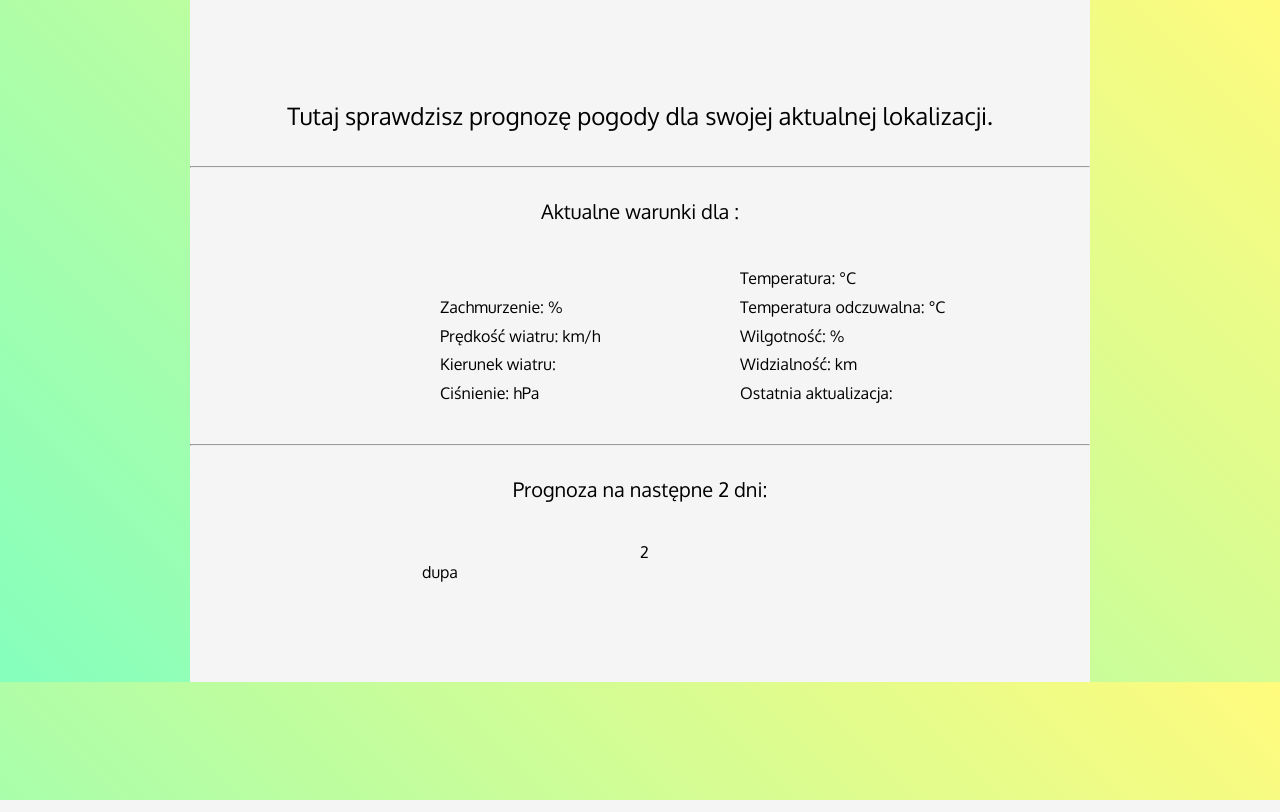
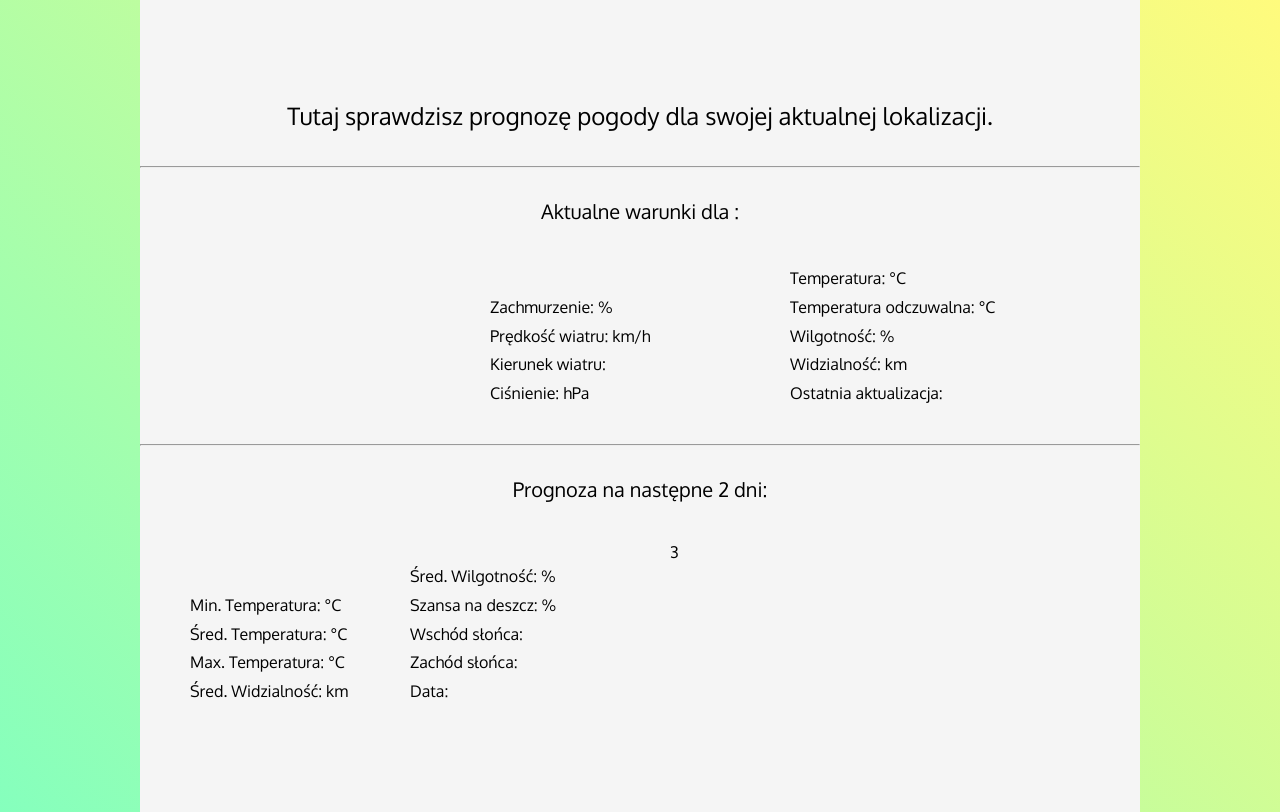
Before and after one commit to majcher01/nyc, a PHP site: page / in a window 1280 px wide. Run offline with PHP 8.4, Linux system fonts and the light colour scheme.

Commit message:
koniec fday1

```diff
--- a/dodatkowe/pogoda/css/main.css
+++ b/dodatkowe/pogoda/css/main.css
@@ -14,7 +14,7 @@ background-image: linear-gradient(45deg, #85FFBD 0%, #FFFB7D 100%);
 
 .bckg{
     background-color: whitesmoke;
-    width: 900px;
+    width: 1000px;
     padding-top: 50px;
     padding-bottom: 100px;
 }
--- a/dodatkowe/pogoda/index.html
+++ b/dodatkowe/pogoda/index.html
@@ -59,12 +59,35 @@
             </div>
             <div style="padding-left: 50px; padding-right:50px;">
 
-                <span style="float: left; width:400px;">
+                <span style="float: left; width:420px; padding-right: 30px;">
                     <p id="f1ico" style="text-align: center; margin-bottom: 0px; margin-top: 0px;"></p>
                     <br>
-                    <p style="text-align: center; margin-bottom: 0px; margin-top: 0px;">dupa</p>
+                    <p style="text-align: center; margin-bottom: 0px; margin-top: 0px; width: 420px; height: 150px; line-height: 1.8;;">
+                        <span style="float: left; width: 200px; text-align: left; padding-right: 10px;">
+                            <span id="f1hd"></span>
+                            <br>
+                            Min. Temperatura: <span id="f1mintemp"></span> °C
+                            <br>
+                            Śred. Temperatura: <span id="f1avgtemp"></span> °C
+                            <br>
+                            Max. Temperatura: <span id="f1maxtemp"></span> °C
+                            <br>
+                            Śred. Widzialność: <span id="f1avgvis"></span> km
+                        </span>
+                        <span style="float: right; width: 200px; text-align: left; padding-left: 10px;">
+                            Śred. Wilgotność: <span id="f1avghm"></span> %
+                            <br>
+                            Szansa na deszcz: <span id="f1rain"></span> %
+                            <br>
+                            Wschód słońca: <span id="f1sunrise"></span>
+                            <br>
+                            Zachód słońca: <span id="f1sunset"></span>
+                            <br>
+                            Data: <span id="f1date"></span>
+                        </span>
+                    </p>
                 </span>
-                <span style="float: right; width:400px;">2</span>
+                <span style="float: right; width:420px; padding-left: 30px;">3</span>
 
             </div>
 
--- a/dodatkowe/pogoda/js/main.js
+++ b/dodatkowe/pogoda/js/main.js
@@ -42,6 +42,20 @@ let chmurki = cloudval;
 
 //forecast1
 let iconf1 = pogoda.forecast.forecastday[1].day.condition.icon;
+let f1hd = (pogoda.forecast.forecastday[1].day.condition.text).replace(/"/g,' ');
+let f1mintemp = pogoda.forecast.forecastday[1].day.mintemp_c;
+let f1maxtemp = pogoda.forecast.forecastday[1].day.maxtemp_c;
+let f1avgtemp = pogoda.forecast.forecastday[1].day.avgtemp_c;
+let f1avgvis = pogoda.forecast.forecastday[1].day.avgvis_km;
+let f1avghm = pogoda.forecast.forecastday[1].day.avghumidity;
+let f1rain = pogoda.forecast.forecastday[1].day.daily_chance_of_rain;
+let f1sunrise = (pogoda.forecast.forecastday[1].astro.sunrise).replace(/"/g,' ');
+let f1sunset = (pogoda.forecast.forecastday[1].astro.sunset).replace(/"/g,' ');
+let f1date = pogoda.forecast.forecastday[1].date;
+
+
+
+
 
 //forecast2
 let condtext3 = (pogoda.forecast.forecastday[2].day.condition.text).replace(/"/g,' ');
@@ -68,6 +82,19 @@ document.getElementById('update').innerHTML = update;
 
   //f1
 document.getElementById('f1ico').innerHTML="<img class='forimg' src='https:"+iconf1+"'>";
+document.getElementById('f1hd').innerHTML=f1hd;
+document.getElementById('f1mintemp').innerHTML=f1mintemp;
+document.getElementById('f1maxtemp').innerHTML=f1maxtemp;
+document.getElementById('f1avgtemp').innerHTML=f1avgtemp;
+document.getElementById('f1avgvis').innerHTML=f1avgvis;
+document.getElementById('f1avghm').innerHTML=f1avghm;
+document.getElementById('f1rain').innerHTML=f1rain;
+document.getElementById('f1sunrise').innerHTML=f1sunrise;
+document.getElementById('f1sunset').innerHTML=f1sunset;
+document.getElementById('f1date').innerHTML=f1date;
+
+
+
 
 
 
```
